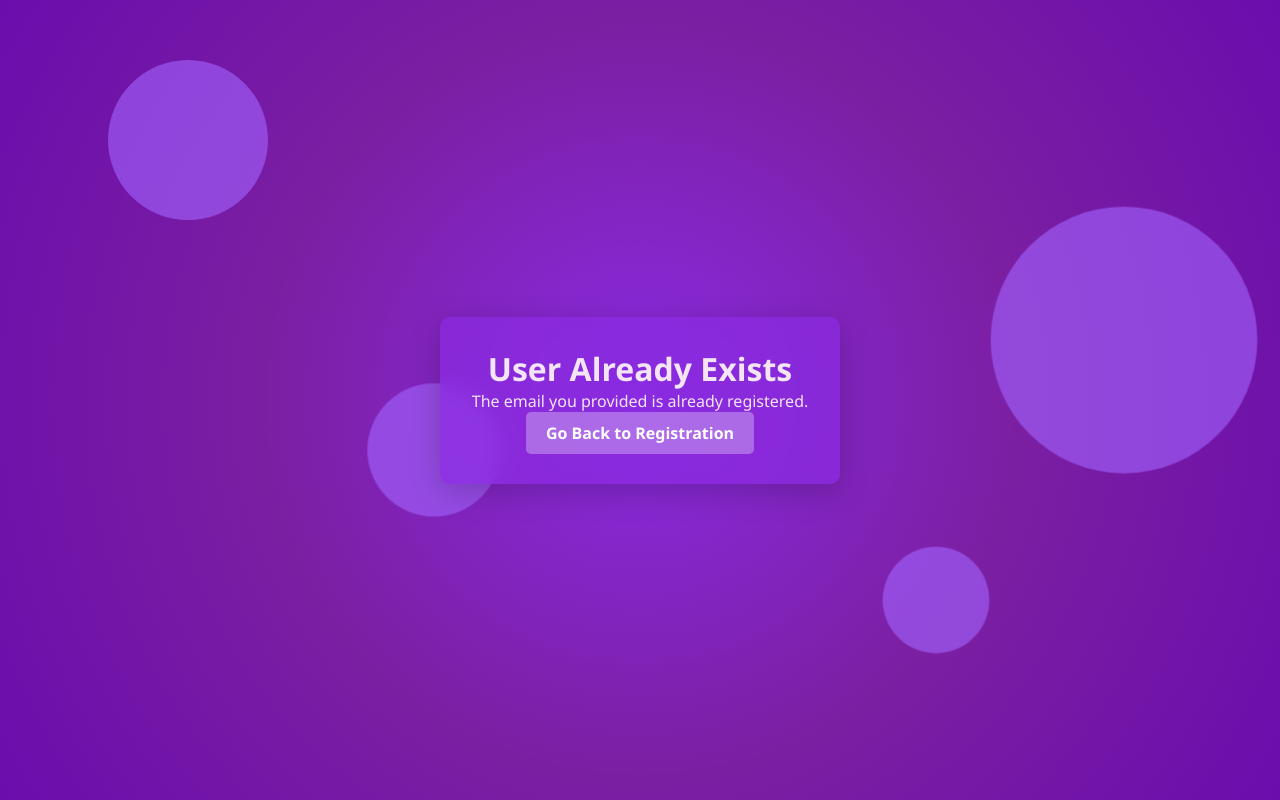
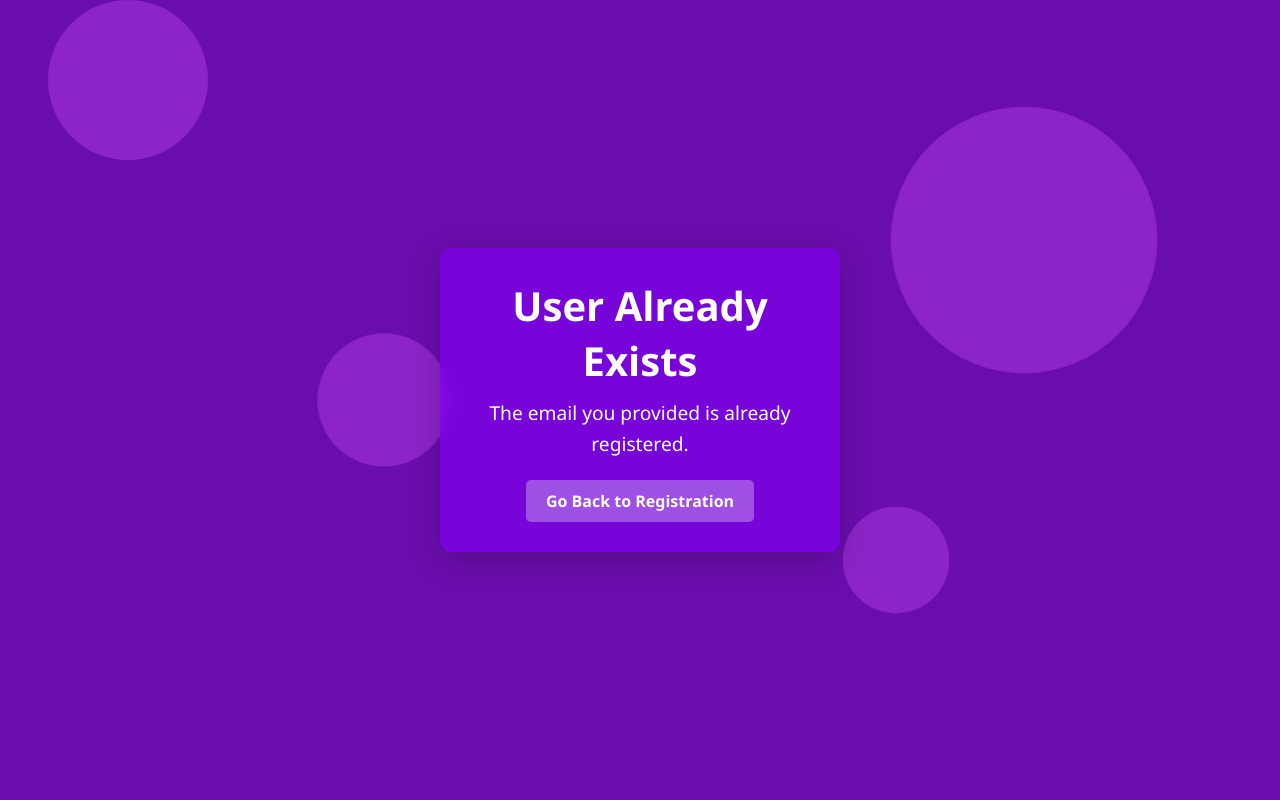
Before and after one commit to Adarshasps/Registration-Form, a website: page pages/exists.html in a window 1280 px wide. Drawn offline with Linux system fonts and the light colour scheme.

Commit message:
Updated color theme in registration pages

```diff
--- a/pages/exists.html
+++ b/pages/exists.html
@@ -12,39 +12,26 @@
             box-sizing: border-box;
         }
 
-        /* Body Styles - Purple Theme */
+        /* Body Styles */
         body {
             font-family: 'Segoe UI', Tahoma, Geneva, Verdana, sans-serif;
-            background-color: #6A0DAD; /* Purple background */
+            background-color: #6A0DAD; /* Dark blue gradient background */
             display: flex;
             justify-content: center;
             align-items: center;
             height: 100vh;
             margin: 0;
-            overflow: hidden;
-            position: relative;
-        }
-
-        /* Background Gradient */
-        .background-radial-gradient {
-            position: absolute;
-            width: 100%;
-            height: 100%;
-            background-image: radial-gradient(
-                circle at 50% 50%,
-                #8A2BE2 0%,
-                #7B1FA2 50%,
-                #6A0DAD 100%
-            );
+            overflow: hidden; /* Hide overflow to prevent scrollbars */
+            position: relative; /* Position relative for absolute positioning of background shapes */
         }
 
         /* Container Styles */
         .container {
-            background-color: rgba(138, 43, 226, 0.7); /* Soft purple */
-            backdrop-filter: blur(10px);
+            background-color: rgba(126, 0, 236, 0.677); /* Semi-transparent white for glass effect */
+            backdrop-filter: blur(10px); /* Apply blur effect */
             padding: 30px;
             border-radius: 10px;
-            box-shadow: 0 8px 32px rgba(0, 0, 0, 0.2);
+            box-shadow: 0 8px 32px rgba(0, 0, 0, 0.2); /* Soft shadow */
             text-align: center;
             max-width: 400px;
             width: 100%;
@@ -52,59 +39,105 @@
             z-index: 1;
         }
 
-        /* Header & Paragraph Styles */
-        .container h1, .container p {
-            color: #f3e5f5; /* Light purple tint */
+        /* Header Styles */
+        .container h1 {
+            color: #ffffff; /* White color */
+            font-size: 2.5rem;
+            margin-bottom: 10px;
         }
 
-        /* Button Styles */
+        /* Paragraph Styles */
+        .container p {
+            color: #ffffff; /* White color */
+            font-size: 1.2rem;
+            line-height: 1.6;
+            margin-bottom: 20px;
+        }
+
+        /* Link Styles */
         .container a {
             display: inline-block;
             text-decoration: none;
-            color: #ffffff;
+            color: #ffffff; /* White color */
             font-weight: bold;
-            background-color: rgba(255, 255, 255, 0.3);
+            background-color: rgba(255, 255, 255, 0.3); /* Semi-transparent white for button */
             padding: 10px 20px;
             border-radius: 5px;
             transition: background-color 0.3s ease;
         }
 
         .container a:hover {
-            background-color: rgba(255, 255, 255, 0.5);
+            background-color: rgba(255, 255, 255, 0.5); /* Lighter button on hover */
         }
 
         /* Background Circles */
+        .background-circles {
+            position: absolute;
+            top: 0;
+            left: 0;
+            width: 100%;
+            height: 100%;
+            z-index: 0;
+        }
+
         .background-circle {
             position: absolute;
             border-radius: 50%;
-            background-color: rgba(163, 102, 255, 0.6);
+            background-color: rgba(169, 56, 221, 0.562); /* Semi-transparent white circles */
             animation: moveCircle 15s linear infinite;
         }
 
         @keyframes moveCircle {
-            0% { transform: scale(1); }
-            50% { transform: scale(1.5); }
-            100% { transform: scale(0.5); }
+            0% {
+                transform: translate(-50%, -50%) scale(1);
+            }
+            50% {
+                transform: translate(-50%, -50%) scale(1.5);
+            }
+            100% {
+                transform: translate(-50%, -50%) scale(0.5);
+            }
         }
 
-        /* Circle Sizes & Positions */
-        .circle1 { width: 120px; height: 120px; top: 10%; left: 10%; }
-        .circle2 { width: 80px; height: 80px; top: 70%; left: 70%; }
-        .circle3 { width: 100px; height: 100px; top: 50%; left: 30%; }
-        .circle4 { width: 200px; height: 200px; top: 30%; left: 80%; }
+        /* Adjust circle sizes and positions */
+        .circle1 {
+            width: 120px;
+            height: 120px;
+            top: 10%;
+            left: 10%;
+        }
+
+        .circle2 {
+            width: 80px;
+            height: 80px;
+            top: 70%;
+            left: 70%;
+        }
+
+        .circle3 {
+            width: 100px;
+            height: 100px;
+            top: 50%;
+            left: 30%;
+        }
+
+        .circle4 {
+            width: 200px;
+            height: 200px;
+            top: 30%;
+            left: 80%;
+        }
 
     </style>
 </head>
 <body>
-    <div class="background-radial-gradient"></div>
-
     <div class="background-circles">
         <div class="background-circle circle1"></div>
         <div class="background-circle circle2"></div>
         <div class="background-circle circle3"></div>
         <div class="background-circle circle4"></div>
+
     </div>
-
     <div class="container">
         <h1>User Already Exists</h1>
         <p>The email you provided is already registered.</p>
```
Also changed, not shown: pages/index.html (+40 -17 lines), pages/success.html (+35 -13 lines).
